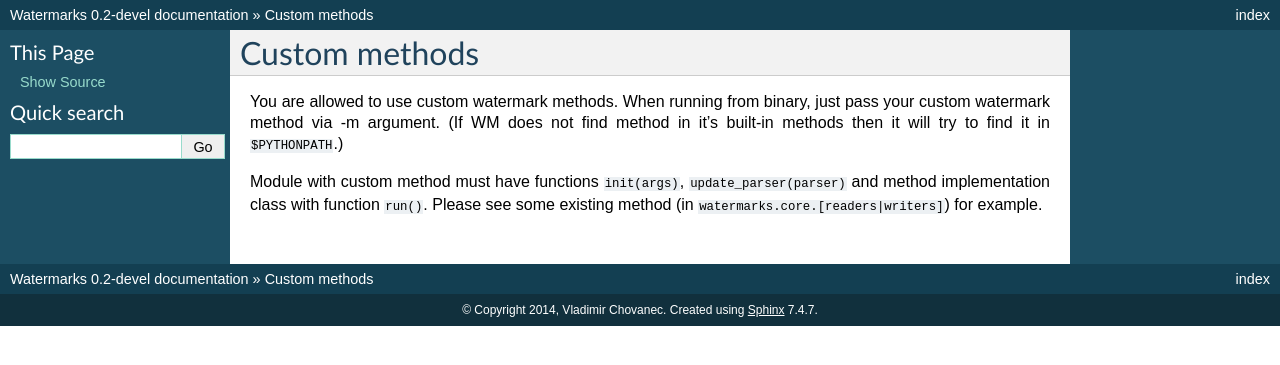
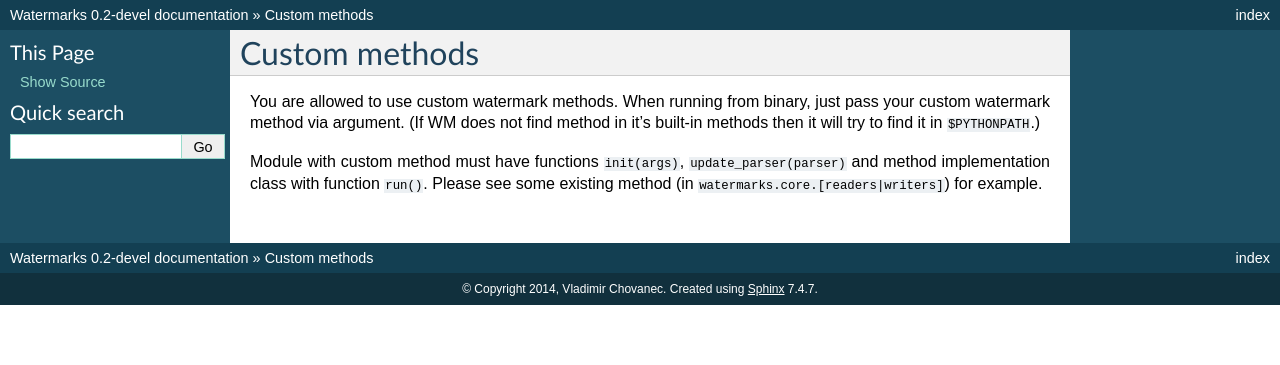
Before and after one commit to vladozc/watermarks, a Sphinx documentation site: the page built from doc/source/custom_methods.rst, in a window 1280 px wide. Shown: the top 365 px of the page. Built offline with Sphinx 7.4.7, drawn with Linux system fonts in a browser that asks for light colours.

Commit message:
update documentation

```diff
--- a/doc/source/custom_methods.rst
+++ b/doc/source/custom_methods.rst
@@ -2,7 +2,7 @@ Custom methods
 ==============
 
 You are allowed to use custom watermark methods. When running from
-binary, just pass your custom watermark method via -m argument. (If WM
+binary, just pass your custom watermark method via argument. (If WM
 does not find method in it's built-in methods then it will try to find it
 in ``$PYTHONPATH``.)
 
--- a/doc/source/usage.rst
+++ b/doc/source/usage.rst
@@ -13,7 +13,7 @@ Examples
 
 Binary::
 
-  $ PYTHONPATH=src python bin/reader.py -m lsb -d tmp test/data/shape1-rgb-l0.png
+  $ PYTHONPATH=src python bin/reader.py lsb -d tmp test/data/shape1-rgb-l0.png
 
 Loader::
 
```
